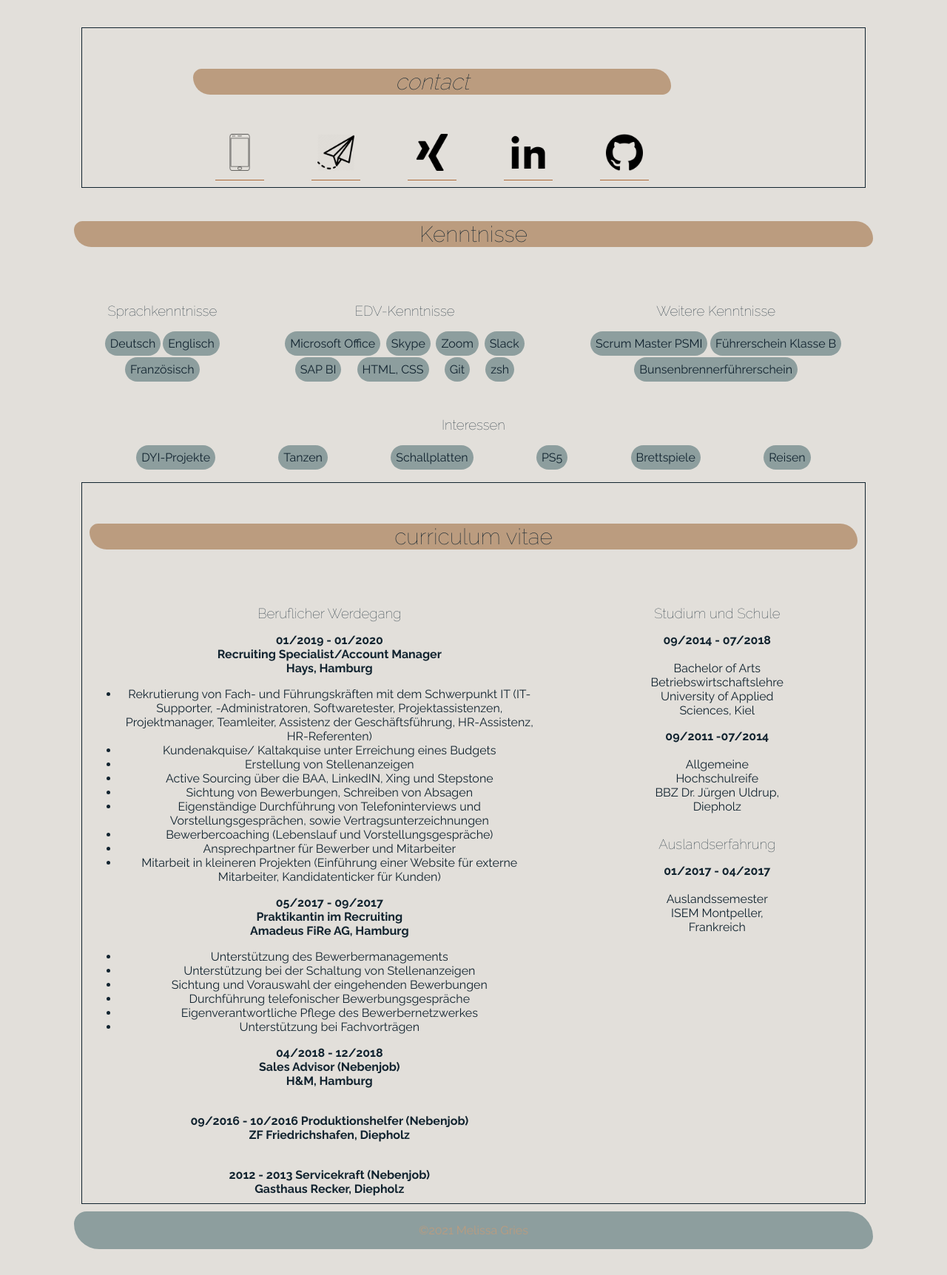
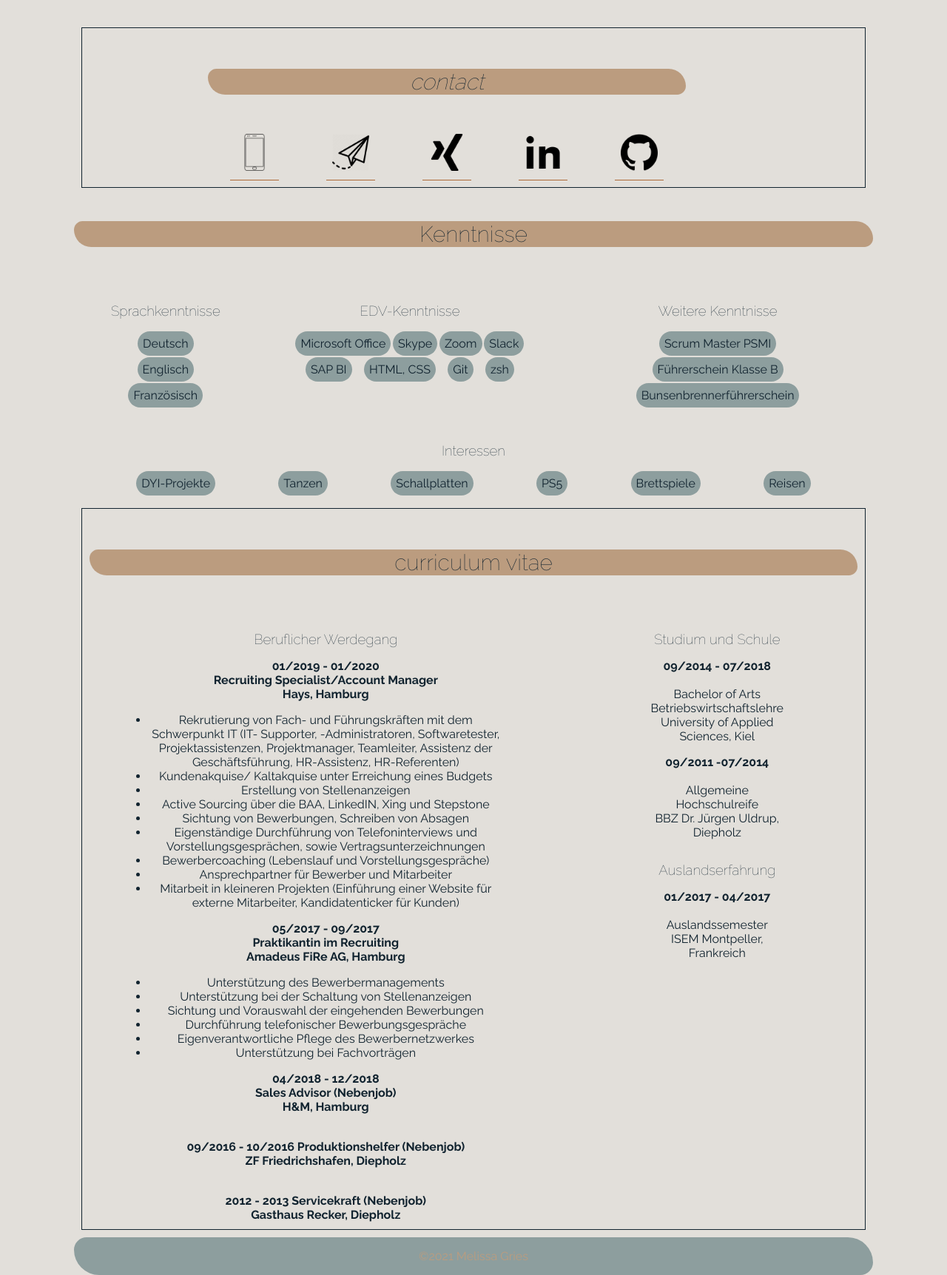
Before and after one commit to melissaceleste/personal-website, a plain HTML site: page index.html in a window 1280 px wide. Shown: the part 732-2456 px from the top of the page at 74% size. Drawn offline with Linux system fonts and the light colour scheme.

Commit message:
add margins for breakingpoint 1180

```diff
--- a/styles/index.css
+++ b/styles/index.css
@@ -57,7 +57,6 @@ h1 {
   text-align: center;
 }
 h2 {
-  xborder: 1px solid;
   border-radius: 20px 40px;
   background: #bb9c7f;
   font-weight: 100;
@@ -98,13 +97,9 @@ ul {
   padding: 0;
 }
 
--------header-box {
-  box-shadow: 3px 3px red, -1em 0 0.4em olive;
-}
-
 .Fotokasten {
   border-radius: 100px;
-  xbackground: #bb9c7f;
+
   margin: 30px;
   color: black;
   text-align: center;
@@ -188,7 +183,6 @@ button {
     margin: 5px 0;
   }
   h2 {
-    xborder: 1px solid;
     border-radius: 20px 40px;
     background: #bb9c7f;
     font-weight: 100;
@@ -279,7 +273,6 @@ button {
   }
 
   h2 {
-    xborder: 1px solid;
     border-radius: 20px 40px;
     background: #bb9c7f;
     font-weight: 100;
@@ -288,3 +281,31 @@ button {
     width: 1100;
   }
 }
+
+/* CSS-Styles, die nur auf Bildschirmen mit einer Breite zwischen ab 1180 Pixeln angewendet werden */
+@media only screen and (min-width: 1180px) {
+  body {
+    margin: 60px 100px;
+  }
+
+  .contact-style {
+    margin: 0px 160px;
+  }
+  .style-sprachkenntnisse {
+    margin: 0px 50px;
+  }
+  .style-edvkenntnisse {
+    margin: 0px 50px;
+  }
+
+  .style-weiterekenntnisse {
+    margin: 0px 50px;
+  }
+
+  .style-beruflicher-werdegang {
+    margin: 0px 200px 0px 80px;
+  }
+  .style-studium {
+    margin: 0px px 0px 0px;
+  }
+}
```
